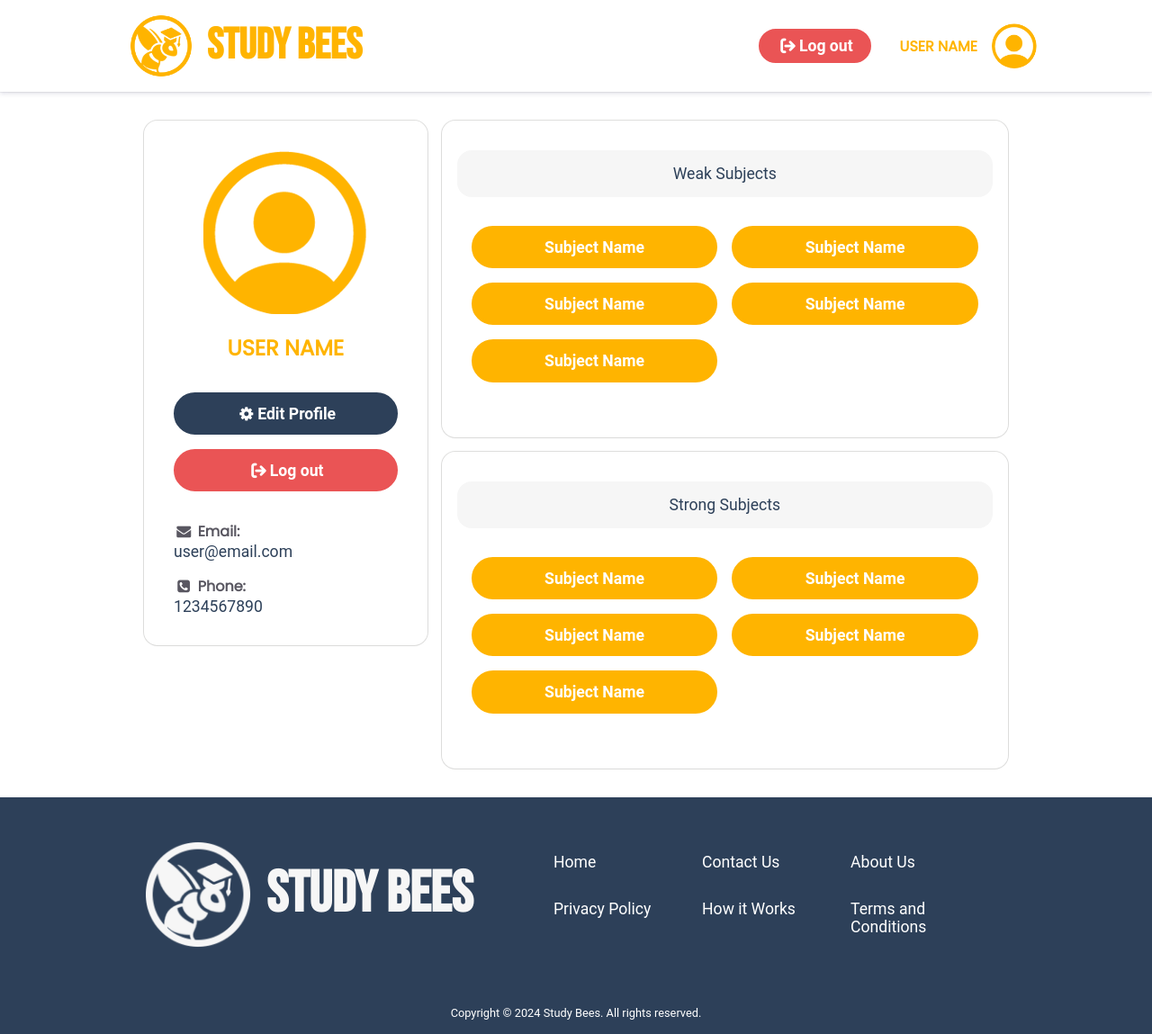
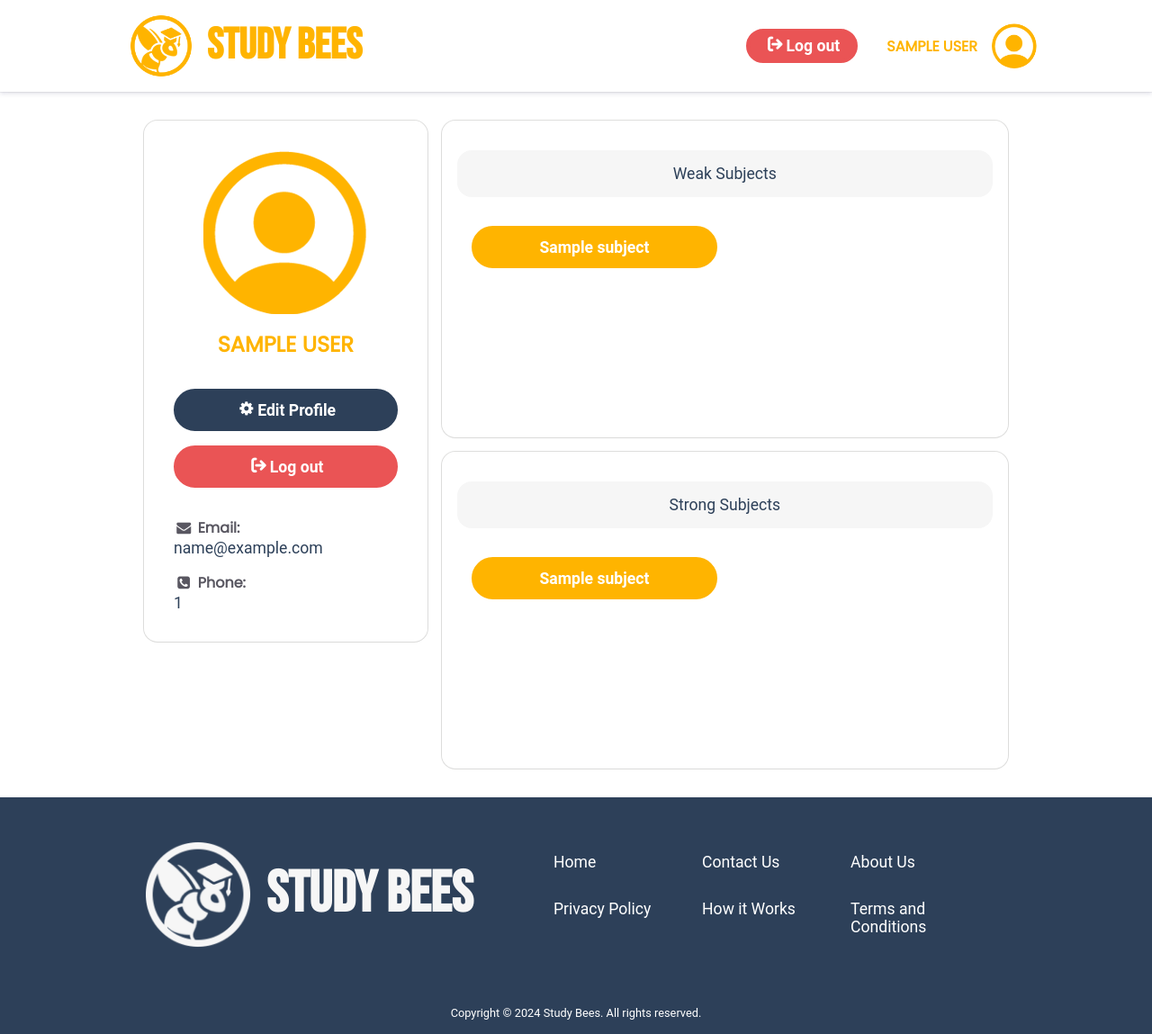
Before and after one commit to theekshana-nirmal/study-bees, a PHP site: page /user/profile.php in a window 1280 px wide. Shown: the whole page at 90% size. Run offline with PHP 8.4, Linux system fonts and the light colour scheme; the visitor is signed in with stand-in values (Sample User, id 1); tables that the repository leaves empty or names only in its code hold one stand-in row (values such as "Sample post").

Commit message:
display user subjects feature added

```diff
--- a/user/profile.php
+++ b/user/profile.php
@@ -7,6 +7,18 @@
     header("location: ../auth/login.php");
     exit;
 }
+$user_id = $_SESSION['user_id'];
+$email = $_SESSION['email'];
+$full_name = $_SESSION['full_name'];
+$profile_picture = $_SESSION['profile_picture'];
+$phone_number = $_SESSION['phone_number'];
+
+//Get user selected subjects
+include '../actions/get_user_subjects.php';
+
+$weak_subjects = $_SESSION['weak_subjects'];
+$strong_subjects = $_SESSION['strong_subjects'];
+
 ?>
 
 <!DOCTYPE html>
@@ -36,7 +48,7 @@
             <nav>
                 <a href="../auth/logout.php" class="btn-danger"><i class="icon-logout"></i> Log out</a>
                 <a href="profile.php" class="profile-link">
-                    <h2>User Name</h2>
+                    <h2><?php echo $full_name; ?></h2>
                     <img src="../assets/images/default-profile//default-profile-picture.png" alt="Profile Picture" class="profile-picture">
                 </a>
             </nav>
@@ -55,7 +67,7 @@
                                 <img src="../assets/images/default-profile/default-profile-picture.png" alt="Profile Picture">
                             </div>
                             <div class="user-name">
-                                <h2>User Name</h2>
+                                <h2><?php echo $full_name; ?></h2>
                             </div>
                         </div>
                         <div class="user-buttons">
@@ -65,11 +77,11 @@
                         <div class="user-contact-details">
                             <div class="user-email">
                                 <h3><i class="icon-mail-alt"></i> Email:</h3>
-                                <p>user@email.com</p>
+                                <p><?php echo $email; ?></p>
                             </div>
                             <div class="user-phone">
                                 <h3><i class="icon-phone-squared"></i> Phone:</h3>
-                                <p>1234567890</p>
+                                <p><?php echo $phone_number; ?></p>
                             </div>
                         </div>
                     </div>
@@ -82,11 +94,10 @@
                             <p>Weak Subjects</p>
                         </div>
                         <div class="subjects">
-                            <a href="study-buddies.php" class="btn-primary">Subject Name</a>
-                            <a href="study-buddies.php" class="btn-primary">Subject Name</a>
-                            <a href="study-buddies.php" class="btn-primary">Subject Name</a>
-                            <a href="study-buddies.php" class="btn-primary">Subject Name</a>
-                            <a href="study-buddies.php" class="btn-primary">Subject Name</a>
+                            <!-- Print all the weak subjects of the user -->
+                            <?php foreach ($weak_subjects as $subject) : ?>
+                                <a href="study-buddies.php" class="btn-primary"><?php echo htmlspecialchars($subject); ?></a>
+                            <?php endforeach; ?>
                         </div>
                     </div>
 
@@ -96,11 +107,10 @@
                             <p>Strong Subjects</p>
                         </div>
                         <div class="subjects">
-                            <a href="study-buddies.php" class="btn-primary">Subject Name</a>
-                            <a href="study-buddies.php" class="btn-primary">Subject Name</a>
-                            <a href="study-buddies.php" class="btn-primary">Subject Name</a>
-                            <a href="study-buddies.php" class="btn-primary">Subject Name</a>
-                            <a href="study-buddies.php" class="btn-primary">Subject Name</a>
+                            <!-- Print all the strong subjects of the user -->
+                            <?php foreach ($strong_subjects as $subject) : ?>
+                                <a href="study-buddies.php" class="btn-primary"><?php echo htmlspecialchars($subject); ?></a>
+                            <?php endforeach; ?>
                         </div>
                     </div>
                 </div>
@@ -120,4 +130,5 @@
     include '../includes/footer.php';
     ?>
 </body>
+
 </html>
```
Also changed, not shown: actions/get_user_subjects.php (added, +41 -0 lines). Lines whose indentation alone changed are shown as unchanged.
